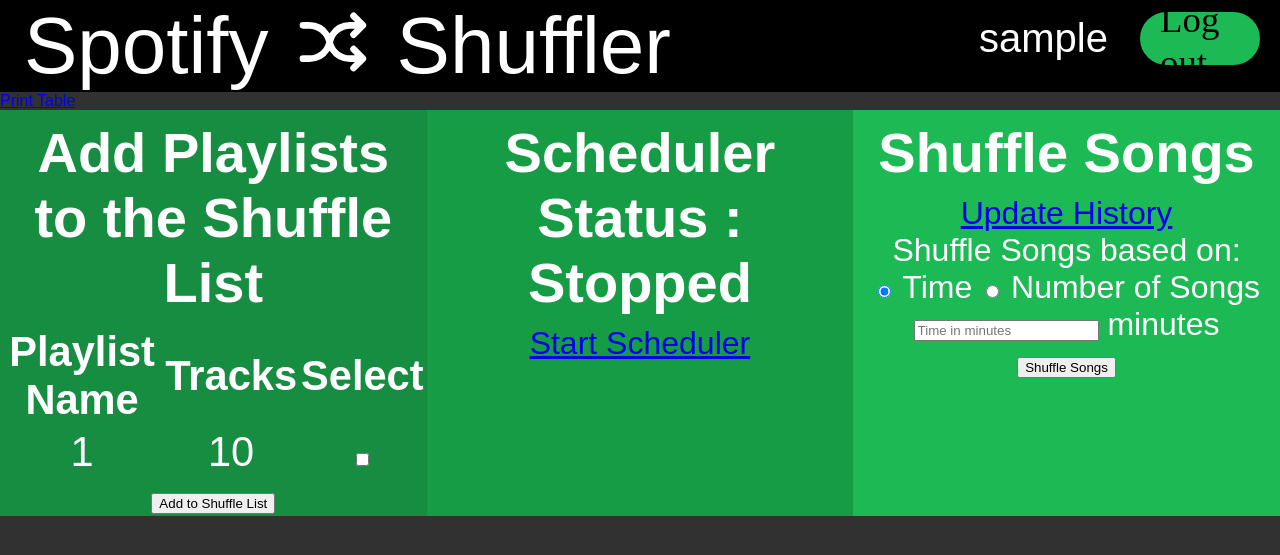
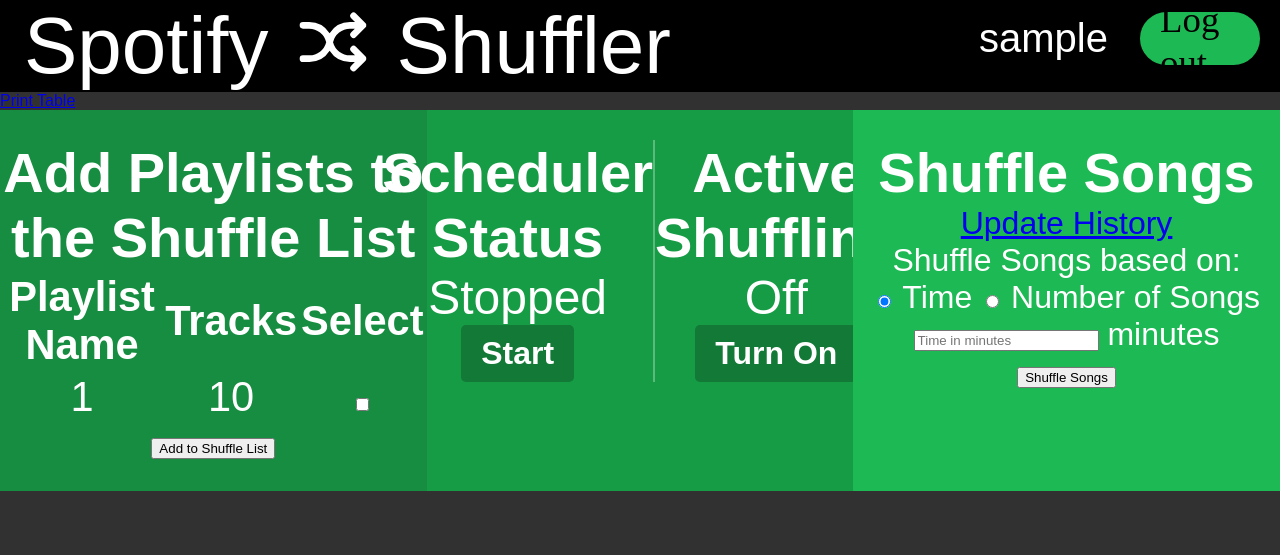
Before and after one commit to Apateon/SpotifyShuffler, a Flask app: template templates/index.html in a window 1280 px wide. Shown: the top 555 px of the page. Run offline with Flask 3, Linux system fonts and the light colour scheme; the template is opened without the code that fills it: most values are stand-ins (such as "Sample title", 1, 10 or a date in 2020); some web fonts are replaced.

Commit message:
active shuffling
when active shufflin is one, the system adds songs on its own

```diff
--- a/SpotiShuffler.py
+++ b/SpotiShuffler.py
@@ -26,6 +26,8 @@
 scheduler = APScheduler()
 scheduler.init_app(app)
 
+active_shuffle = False
+
 #User Table
 class ShufflerUser(db.Model):
     id = db.Column(db.String(50), primary_key=True)
@@ -46,7 +48,7 @@
 s_client_secret = os.getenv("CLIENT_SECRET")
 
 s_redirect_uri = 'http://127.0.0.1:8000/callback'
-s_scope = 'playlist-read-private user-read-recently-played user-modify-playback-state'
+s_scope = 'playlist-read-private user-read-recently-played user-modify-playback-state user-read-playback-state user-read-currently-playing'
 
 web_cache_handler = FlaskSessionCacheHandler(session)
 sp_oauth = SpotifyOAuth(
@@ -169,6 +171,11 @@
 
         if sp_client:
             update_history(user.id, sp_client)
+            if active_shuffle:
+                print(len(sp_client.queue()['queue']))
+                songs_in_queue = len(sp_client.queue()['queue'])
+                if songs_in_queue < 20:
+                    shuffle_songs(user.id, 'number', 20 - songs_in_queue)
         else:
             print("failed to authenticate")
 
@@ -204,7 +211,7 @@
             id = 'scheduled_jobs',
             func = scheduled_jobs,
             trigger = 'interval',
-            hours = 2,
+            hours = 1 if active_shuffle else 2,
             misfire_grace_time = 300)
     return redirect(url_for('index'))
 
@@ -213,6 +220,17 @@
     if scheduler.running:
         scheduler.remove_job('scheduled_jobs')
         scheduler.shutdown()
+    return redirect(url_for('index'))
+
+@app.route('/toggleactiveshuffle')
+def toggleactiveshuffle():
+    global active_shuffle
+    active_shuffle = not active_shuffle
+    if scheduler.running:
+        scheduler.scheduler.reschedule_job(
+            'scheduled_jobs',
+            trigger='interval',
+            hours= 1 if active_shuffle else 2)
     return redirect(url_for('index'))
 
 @app.route('/')
@@ -255,10 +273,12 @@
                                scheduler_running = scheduler.running,
                                selected_playlists = selected_playlists,
                                message=message,
-                               message_title=message_title)
+                               message_title=message_title,
+                               active_shuffle = active_shuffle)
 
 @app.route('/printtable')
 def printtable():
+    scheduled_jobs()
     #song history table
     all_songs = db.session.execute(db.select(SongHistory).order_by(SongHistory.last_played.desc())).scalars().all()
     table = '<h2>Song history</h2><table><tr><th>ISRC</th><th>Song ID</th><th>User ID</th><th>Played Times</th><th>Last Played</th></tr>'
--- a/static/CSS/index.css
+++ b/static/CSS/index.css
@@ -12,6 +12,7 @@
     width: 33.33%;
     font-size: 2rem;
     text-align: center;
+    padding: 30px 0;
 }
 
 .Content-Column h1 {
@@ -24,8 +25,49 @@
 
 .Column-Heading {
     font-size: 3.5rem;
-    padding: 10px;
     font-weight: bold;
+}
+
+.Column-Container
+{
+    display: flex;
+    justify-content: center;
+    align-items: stretch;
+}
+
+.Sub-Column
+{
+    flex: 1;
+    display: flex;
+    flex-direction: column;
+    align-items: center;
+}
+
+.Sub-Column + .Sub-Column
+{
+    border-left: 2px solid rgba(255, 255, 255, 0.3);
+}
+
+.Status-Text
+{
+    font-size: 3rem;
+}
+
+.Action-Button
+{
+    display: inline-block;
+    padding: 10px 20px;
+    font-weight: bold;
+    color: white;
+    background-color: #127936;
+    border-radius: 5px;
+    transition: opacity 0.2s;
+    text-decoration: none;
+}
+
+.Action-Button:hover
+{
+    opacity: 0.8;
 }
 
 .Modal {
@@ -74,4 +116,16 @@
     .Playlist-Table {
         font-size: 3rem;
     }
+
+    .Column-Container
+    {
+        flex-direction: column;
+    }
+
+    .Sub-Column + .Sub-Column
+    {
+        border-left: none;
+        border-top: 2px solid rgba(255, 255, 255, 0.3);
+        margin-top: 20px;
+    }
 }
--- a/templates/index.html
+++ b/templates/index.html
@@ -58,13 +58,30 @@
         </form>
     </div>
     <div class="Content-Column" style="background-color: #179c46;">
-        <div class="Column-Heading">Scheduler Status : {% if scheduler_running %}Running{% else %}Stopped{% endif %}
+        <div class="Column-Container">
+            <div class="Sub-Column">
+                <div class="Column-Heading">Scheduler Status</div>
+                <div class="Status-Text">
+                    {% if scheduler_running %} Running {% else %} Stopped {% endif %}
+                </div>
+                {% if scheduler_running %}
+                <a href="{{ url_for('stopscheduler') }}" class="Action-Button">Stop</a>
+                {% else %}
+                <a href="{{ url_for('startscheduler') }}" class="Action-Button">Start</a>
+                {% endif %}
+            </div>
+            <div class="Sub-Column">
+                <div class="Column-Heading">Active Shuffling</div>
+                <div class="Status-Text">
+                    {% if active_shuffle %} On {% else %} Off {% endif %}
+                </div>
+                {% if active_shuffle %}
+                <a href="{{ url_for('toggleactiveshuffle') }}" class="Action-Button">Turn Off</a>
+                {% else %}
+                <a href="{{ url_for('toggleactiveshuffle') }}" class="Action-Button">Turn On</a>
+                {% endif %}
+            </div>
         </div>
-        {% if scheduler_running %}
-        <a href="{{ url_for('stopscheduler') }}">Stop Scheduler</a>
-        {% else %}
-        <a href="{{ url_for('startscheduler') }}">Start Scheduler</a>
-        {% endif %}
     </div>
     <div class="Content-Column" style="background-color: #1db954;">
         <div class="Column-Heading">Shuffle Songs</div>
```
Also changed, not shown: Master.py (deleted, +0 -60 lines), main.py (deleted, +0 -70 lines), .spotify_token_cache.json.
